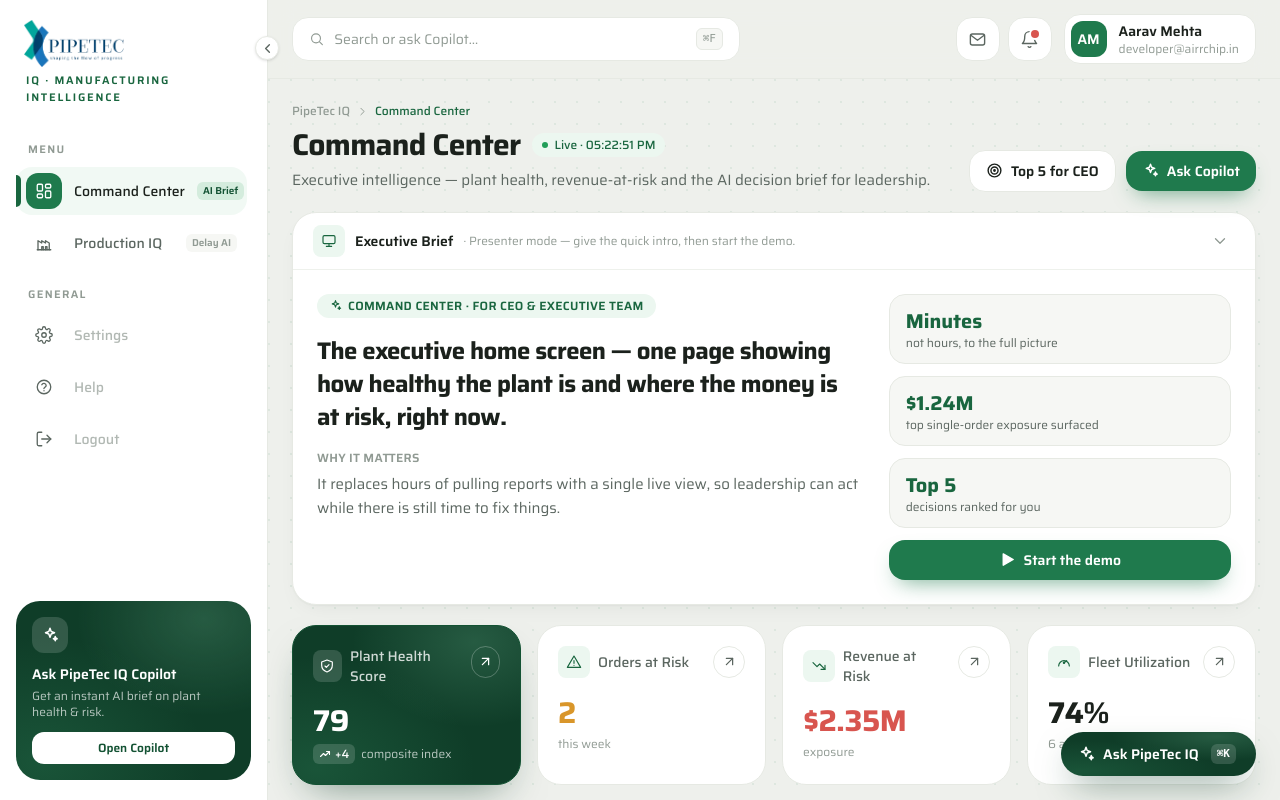
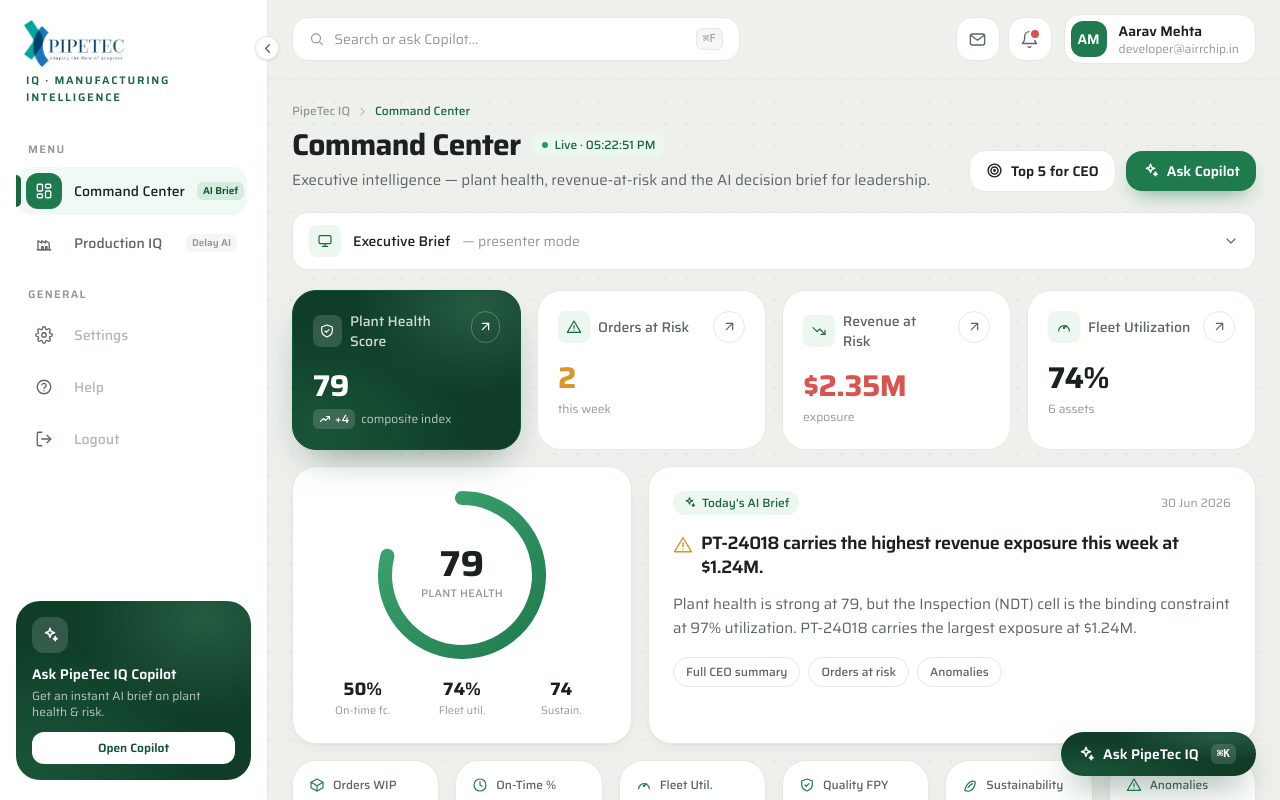
Before and after one commit to Sanket0798/Piptec-IQ, a React (Vite) app: page / in a window 1280 px wide. Built offline with nearby package versions, Linux system fonts and the light colour scheme.

Commit message:
Major Changes

```diff
--- a/src/components/ExecutiveBrief.jsx
+++ b/src/components/ExecutiveBrief.jsx
@@ -5,7 +5,7 @@
 
 // The "Executive Brief" presenter banner shown atop each microapp.
 export default function ExecutiveBrief({ audience, what, why, stats = [] }) {
-  const [open, setOpen] = useState(true)
+  const [open, setOpen] = useState(false)
 
   if (!open) {
     return (
--- a/src/components/charts/RadialGauge.jsx
+++ b/src/components/charts/RadialGauge.jsx
@@ -1,5 +1,6 @@
-// SVG radial gauge with a gradient arc. Supports a full ring or a 270° dial.
-// Pure SVG (no Recharts) for precise control over the centered label.
+import { useEffect, useRef, useState } from 'react'
+
+// SVG radial gauge with animated arc draw and counter.
 export default function RadialGauge({
   value = 0,
   max = 100,
@@ -12,7 +13,7 @@
   const radius = (size - thickness) / 2
   const cx = size / 2
   const cy = size / 2
-  const startAngle = sweep === 360 ? -90 : 135 // top for full ring, lower-left for dial
+  const startAngle = sweep === 360 ? -90 : 135
   const frac = Math.min(1, Math.max(0, value / max))
 
   const polar = (angleDeg, r = radius) => {
@@ -31,27 +32,67 @@
 
   const gid = `gauge-${Math.round(value)}-${size}`
 
+  // Calculate arc length for dash animation
+  const circumference = 2 * Math.PI * radius
+  const arcLength = (frac * sweep / 360) * circumference
+
+  const [dashOffset, setDashOffset] = useState(arcLength)
+  const [displayValue, setDisplayValue] = useState(0)
+  const rafRef = useRef(null)
+
+  useEffect(() => {
+    // Trigger arc animation
+    const timeout = setTimeout(() => setDashOffset(0), 50)
+
+    // Animate the number
+    const duration = 1400
+    const startTime = performance.now()
+    const targetNum = typeof label === 'number' ? label : value
+
+    const animate = (now) => {
+      const elapsed = now - startTime
+      const progress = Math.min(elapsed / duration, 1)
+      const eased = 1 - Math.pow(1 - progress, 3)
+      setDisplayValue(Math.round(eased * targetNum))
+
+      if (progress < 1) {
+        rafRef.current = requestAnimationFrame(animate)
+      }
+    }
+
+    rafRef.current = requestAnimationFrame(animate)
+
+    return () => {
+      clearTimeout(timeout)
+      if (rafRef.current) cancelAnimationFrame(rafRef.current)
+    }
+  }, [value, label])
+
   return (
     <div className="relative grid place-items-center" style={{ width: size, height: size }}>
-      <svg width={size} height={size} className="-rotate-0">
+      <svg width={size} height={size}>
         <defs>
           <linearGradient id={gid} x1="0" y1="0" x2="1" y2="1">
             <stop offset="0%" stopColor="#3fa873" />
             <stop offset="100%" stopColor="#1f7a4d" />
           </linearGradient>
         </defs>
+        {/* Background track */}
         <path d={arcPath(0, 1)} fill="none" stroke="#eef1ec" strokeWidth={thickness} strokeLinecap="round" />
+        {/* Animated foreground arc */}
         <path
           d={arcPath(0, frac)}
           fill="none"
           stroke={`url(#${gid})`}
           strokeWidth={thickness}
           strokeLinecap="round"
-          style={{ transition: 'stroke-dasharray 0.8s ease' }}
+          strokeDasharray={arcLength}
+          strokeDashoffset={dashOffset}
+          style={{ transition: 'stroke-dashoffset 1.4s cubic-bezier(0.22, 1, 0.36, 1)' }}
         />
       </svg>
       <div className="absolute inset-0 grid place-content-center text-center">
-        <div className="text-4xl font-bold leading-none text-ink">{label ?? value}</div>
+        <div className="text-4xl font-bold leading-none text-ink">{displayValue}</div>
         {caption && <div className="mt-1 text-[11px] font-medium uppercase tracking-wide text-ink-faint">{caption}</div>}
       </div>
     </div>
--- a/src/components/layout/AppLayout.jsx
+++ b/src/components/layout/AppLayout.jsx
@@ -1,21 +1,29 @@
-import { useEffect, useState } from 'react'
+import { useEffect, useRef, useState } from 'react'
+import { useLocation } from 'react-router-dom'
 import Sidebar from './Sidebar'
 import Topbar from './Topbar'
 import Icon from '../Icon'
 
 export default function AppLayout({ children }) {
   const [collapsed, setCollapsed] = useState(() => localStorage.getItem('pt_sidebar_collapsed') === '1')
+  const mainRef = useRef(null)
+  const { pathname } = useLocation()
 
   useEffect(() => {
     localStorage.setItem('pt_sidebar_collapsed', collapsed ? '1' : '0')
   }, [collapsed])
+
+  // Scroll main content to top on route change
+  useEffect(() => {
+    mainRef.current?.scrollTo({ top: 0, behavior: 'smooth' })
+  }, [pathname])
 
   return (
     <div className="flex h-screen overflow-hidden bg-canvas">
       <Sidebar collapsed={collapsed} onToggle={() => setCollapsed((c) => !c)} />
       <div className="relative z-0 flex min-w-0 flex-1 flex-col">
         <Topbar />
-        <main className="flex-1 overflow-y-auto bg-grid">
+        <main ref={mainRef} className="flex-1 overflow-y-auto bg-grid">
           <div className="mx-auto max-w-[1400px] px-6 py-6">{children}</div>
         </main>
       </div>
--- a/src/components/layout/Topbar.jsx
+++ b/src/components/layout/Topbar.jsx
@@ -1,9 +1,13 @@
-import { useEffect, useRef } from 'react'
+import { useEffect, useRef, useState } from 'react'
 import Icon from '../Icon'
 import { user } from '../../data/common'
 
 export default function Topbar() {
   const inputRef = useRef(null)
+  const [showMessages, setShowMessages] = useState(false)
+  const [showNotifications, setShowNotifications] = useState(false)
+  const messagesRef = useRef(null)
+  const notificationsRef = useRef(null)
 
   // Cmd/Ctrl+F focuses the search field (matches the ⌘F affordance).
   useEffect(() => {
@@ -15,6 +19,20 @@
     }
     window.addEventListener('keydown', onKey)
     return () => window.removeEventListener('keydown', onKey)
+  }, [])
+
+  // Close popovers on outside click
+  useEffect(() => {
+    const onClick = (e) => {
+      if (messagesRef.current && !messagesRef.current.contains(e.target)) {
+        setShowMessages(false)
+      }
+      if (notificationsRef.current && !notificationsRef.current.contains(e.target)) {
+        setShowNotifications(false)
+      }
+    }
+    document.addEventListener('mousedown', onClick)
+    return () => document.removeEventListener('mousedown', onClick)
   }, [])
 
   return (
@@ -32,13 +50,47 @@
       </label>
 
       <div className="ml-auto flex items-center gap-2">
-        <button className="grid size-11 place-items-center rounded-2xl border border-line bg-surface text-ink-soft transition hover:text-brand-600">
-          <Icon name="mail" size={19} />
-        </button>
-        <button className="relative grid size-11 place-items-center rounded-2xl border border-line bg-surface text-ink-soft transition hover:text-brand-600">
-          <Icon name="bell" size={19} />
-          <span className="absolute right-3 top-3 size-2 rounded-full bg-danger ring-2 ring-surface" />
-        </button>
+        <div ref={messagesRef} className="relative">
+          <button
+            onClick={() => { setShowMessages((v) => !v); setShowNotifications(false) }}
+            className="grid size-11 place-items-center rounded-2xl border border-line bg-surface text-ink-soft transition hover:text-brand-600"
+          >
+            <Icon name="mail" size={19} />
+          </button>
+          {showMessages && (
+            <div className="absolute right-0 top-full mt-2 w-64 animate-in fade-in slide-in-from-top-1 rounded-2xl border border-line bg-surface p-5 shadow-lg">
+              <div className="flex items-center gap-2 text-sm font-semibold text-ink">
+                <Icon name="mail" size={16} />
+                Messages
+              </div>
+              <div className="mt-3 flex flex-col items-center py-4 text-center">
+                <Icon name="mail" size={32} className="text-ink-faint/40" />
+                <p className="mt-2 text-sm text-ink-faint">No messages</p>
+              </div>
+            </div>
+          )}
+        </div>
+        <div ref={notificationsRef} className="relative">
+          <button
+            onClick={() => { setShowNotifications((v) => !v); setShowMessages(false) }}
+            className="relative grid size-11 place-items-center rounded-2xl border border-line bg-surface text-ink-soft transition hover:text-brand-600"
+          >
+            <Icon name="bell" size={19} />
+            <span className="absolute right-3 top-3 size-2 rounded-full bg-danger ring-2 ring-surface" />
+          </button>
+          {showNotifications && (
+            <div className="absolute right-0 top-full mt-2 w-64 animate-in fade-in slide-in-from-top-1 rounded-2xl border border-line bg-surface p-5 shadow-lg">
+              <div className="flex items-center gap-2 text-sm font-semibold text-ink">
+                <Icon name="bell" size={16} />
+                Notifications
+              </div>
+              <div className="mt-3 flex flex-col items-center py-4 text-center">
+                <Icon name="bell" size={32} className="text-ink-faint/40" />
+                <p className="mt-2 text-sm text-ink-faint">No notifications</p>
+              </div>
+            </div>
+          )}
+        </div>
 
         <div className="ml-1 flex items-center gap-3 rounded-2xl border border-line bg-surface py-1.5 pl-1.5 pr-4">
           <span className="grid size-9 place-items-center rounded-xl bg-brand-500 text-sm font-semibold text-white">
--- /dev/null
+++ b/src/components/ui/AnimatedCounter.jsx
@@ -0,0 +1,75 @@
+import { useEffect, useRef, useState } from 'react'
+
+/**
+ * Animates a numeric value from 0 to target.
+ * Handles prefixes ($), suffixes (%, M, etc.), and decimals.
+ *
+ * Usage: <AnimatedCounter value="$2.35M" duration={1200} />
+ */
+export default function AnimatedCounter({ value, duration = 1400, className = '' }) {
+  const [display, setDisplay] = useState('')
+  const rafRef = useRef(null)
+
+  useEffect(() => {
+    // Parse the value string to extract numeric portion, prefix, and suffix
+    const str = String(value)
+    const match = str.match(/^([^0-9]*?)([\d,.]+)(.*)$/)
+
+    if (!match) {
+      setDisplay(str)
+      return
+    }
+
+    const prefix = match[1]   // e.g. "$"
+    const numStr = match[2]   // e.g. "2.35" or "74"
+    const suffix = match[3]   // e.g. "M" or "%"
+
+    const target = parseFloat(numStr.replace(/,/g, ''))
+    if (isNaN(target)) {
+      setDisplay(str)
+      return
+    }
+
+    // Determine decimal places from original
+    const decimalPlaces = numStr.includes('.') ? numStr.split('.')[1].length : 0
+    // Check if original uses commas (thousands separator)
+    const usesCommas = numStr.includes(',')
+
+    const format = (num) => {
+      let formatted = num.toFixed(decimalPlaces)
+      if (usesCommas) {
+        const parts = formatted.split('.')
+        parts[0] = parts[0].replace(/\B(?=(\d{3})+(?!\d))/g, ',')
+        formatted = parts.join('.')
+      }
+      return `${prefix}${formatted}${suffix}`
+    }
+
+    // Start from zero
+    setDisplay(format(0))
+
+    const startTime = performance.now()
+
+    const animate = (now) => {
+      const elapsed = now - startTime
+      const progress = Math.min(elapsed / duration, 1)
+      // Ease-out cubic for smooth deceleration
+      const eased = 1 - Math.pow(1 - progress, 3)
+      const current = eased * target
+
+      setDisplay(format(current))
+
+      if (progress < 1) {
+        rafRef.current = requestAnimationFrame(animate)
+      }
+    }
+
+    rafRef.current = requestAnimationFrame(animate)
+
+    return () => {
+      if (rafRef.current) cancelAnimationFrame(rafRef.current)
+    }
+  }, [value, duration])
+
+  return <span className={className}>{display}</span>
+}
--- a/src/components/ui/KpiTile.jsx
+++ b/src/components/ui/KpiTile.jsx
@@ -1,5 +1,6 @@
 import { cn } from '../../lib/format'
 import Icon from '../Icon'
+import AnimatedCounter from './AnimatedCounter'
 
 // Donezo-style KPI card. `hero` renders the solid dark-green filled variant.
 export default function KpiTile({
@@ -57,7 +58,7 @@
 
       <div className="mt-5">
         <div className={cn('text-3xl font-bold leading-none tracking-tight', hero ? 'text-white' : toneText[tone])}>
-          {value}
+          <AnimatedCounter value={value} />
         </div>
         {(delta || sub) && (
           <div className={cn('mt-2 flex items-center gap-1.5 text-xs', hero ? 'text-white/70' : 'text-ink-faint')}>
--- a/src/pages/CommandCenter.jsx
+++ b/src/pages/CommandCenter.jsx
@@ -2,6 +2,7 @@
 import ExecutiveBrief from '../components/ExecutiveBrief'
 import Card from '../components/ui/Card'
 import KpiTile from '../components/ui/KpiTile'
+import AnimatedCounter from '../components/ui/AnimatedCounter'
 import Badge from '../components/ui/Badge'
 import AiChip from '../components/ui/AiChip'
 import Icon from '../components/Icon'
@@ -116,7 +117,7 @@
               <span className="text-xs font-medium">{k.label}</span>
             </div>
             <div className={`mt-2 text-2xl font-bold ${k.tone === 'danger' ? 'text-danger' : k.tone === 'warn' ? 'text-warn' : k.tone === 'ok' ? 'text-ok' : 'text-ink'}`}>
-              {k.value}
+              <AnimatedCounter value={k.value} />
             </div>
           </Card>
         ))}
@@ -140,7 +141,7 @@
           </div>
         </div>
         <div className="mt-3 h-2.5 w-full overflow-hidden rounded-full bg-line-soft">
-          <div className="h-full w-full rounded-full bg-gradient-to-r from-danger/80 to-warn" />
+          <div className="h-full w-full rounded-full bg-linear-to-r from-danger/80 to-warn" />
         </div>
         <div className="mt-1.5 text-xs text-ink-faint">0% mitigated</div>
       </Card>
--- a/src/pages/ProductionIQ.jsx
+++ b/src/pages/ProductionIQ.jsx
@@ -2,6 +2,7 @@
 import ExecutiveBrief from '../components/ExecutiveBrief'
 import Card from '../components/ui/Card'
 import Icon from '../components/Icon'
+import AnimatedCounter from '../components/ui/AnimatedCounter'
 import PillBarChart from '../components/charts/PillBarChart'
 import ScenarioSimulator from '../components/prod/ScenarioSimulator'
 import MachineLineStatus from '../components/prod/MachineLineStatus'
@@ -22,7 +23,7 @@
         <span className="text-xs font-medium text-ink-faint">{k.label}</span>
         <Icon name={k.icon} size={16} className={cn(k.tone === 'danger' ? 'text-danger' : 'text-brand-500')} />
       </div>
-      <div className={cn('mt-2 text-2xl font-bold', tone)}>{k.value}</div>
+      <div className={cn('mt-2 text-2xl font-bold', tone)}><AnimatedCounter value={k.value} /></div>
       <div className="text-xs text-ink-faint">{k.sub}</div>
     </Card>
   )
```
